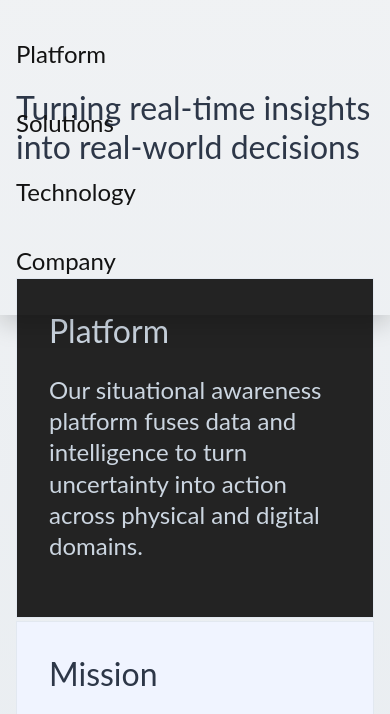
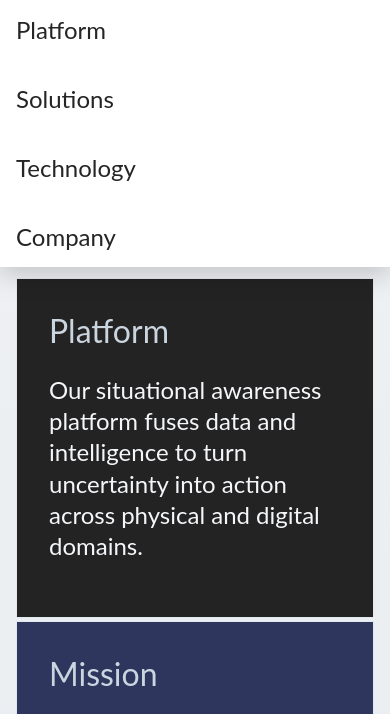
Before and after one commit to ariuna-systems/ariuna.systems, a website built with Vite: page index.html in a window 390 px wide. Both pictures are taken after a click on the button 286 px from the left and 27 px from the top of the page. Shown: the part 56-770 px from the top of the page. Built offline with nearby package versions, Linux system fonts and the light colour scheme.

Commit message:
Update CSS

```diff
--- a/index.css
+++ b/index.css
@@ -630,7 +630,9 @@ a {
     display: flex;
   }
 
+
   #main-nav {
+    padding: 0;
     display: none;
     flex-direction: column;
     position: absolute;
@@ -640,8 +642,30 @@ a {
     width: 100vw;
     height: auto;
     box-shadow: 0 8px 24px rgba(0, 0, 0, 0.18);
-    padding: 1.5rem 1rem;
     z-index: 1000;
+  }
+
+  #main-nav.open {
+    background-color: rgb(26, 26, 26);
+  }
+
+  #main-nav.open li {
+    background-color: rgb(26, 26, 26);
+    padding: 0;
+    margin: 0
+  }
+
+  #main-nav.open li a {
+    display: block !important;
+    width: 100%;
+    padding: 1rem;
+    margin: 0;
+    background-color: rgb(26, 26, 26);
+    color: rgb(235, 235, 235);
+  }
+
+  #main-nav.open a:hover {
+    background-color: rgb(26, 26, 26);
   }
 
   #main-nav.open {
@@ -788,20 +812,46 @@ a {
 }
 
 [data-theme="light"] #main-nav {
-  background: transparent;
+  padding: 0;
+  background-color: transparent;
 }
+
+[data-theme="light"] #main-nav.open {
+  background-color: white;
+}
+
+[data-theme="light"] #main-nav.open li {
+  background-color: white;
+  padding: 0;
+  margin: 0
+}
+
+[data-theme="light"] #main-nav.open li a {
+  display: block !important;
+  width: 100%;
+  padding: 1rem;
+  margin: 0;
+  background-color: white;
+  color: rgb(37, 37, 37);
+}
+
+[data-theme="light"] #main-nav.open a:hover {
+  background-color: rgb(240, 240, 240);
+}
+
 
 [data-theme="light"] section#solutions {
   background-color: #f7fafc;
 }
 
 [data-theme="light"] section#solutions .solution {
-  background-color: #ffffff;
+  background-color: #b4cde8fa;
+
   box-shadow: 0px 10px 25px rgba(0, 0, 0, 0.1);
 }
 
 [data-theme="light"] section#technology .technology-tile {
-  background-color: #ffffff;
+  background-color: #acd3c7;
   box-shadow: 0px 10px 25px rgba(0, 0, 0, 0.1);
 }
 
@@ -840,7 +890,15 @@ a {
 }
 
 [data-theme="light"] #mission {
-  background-color: #f0f4ff;
+  background-color: #2f365e;
+
+  h2 {
+    color: #cbd5e0;
+  }
+
+  p {
+    color: #f4f6f9;
+  }
 }
 
 [data-theme="light"] #platform {
@@ -851,7 +909,7 @@ a {
   }
 
   p {
-    color: #cbd5e0;
+    color: #f4f6f9;
   }
 }
 
```
